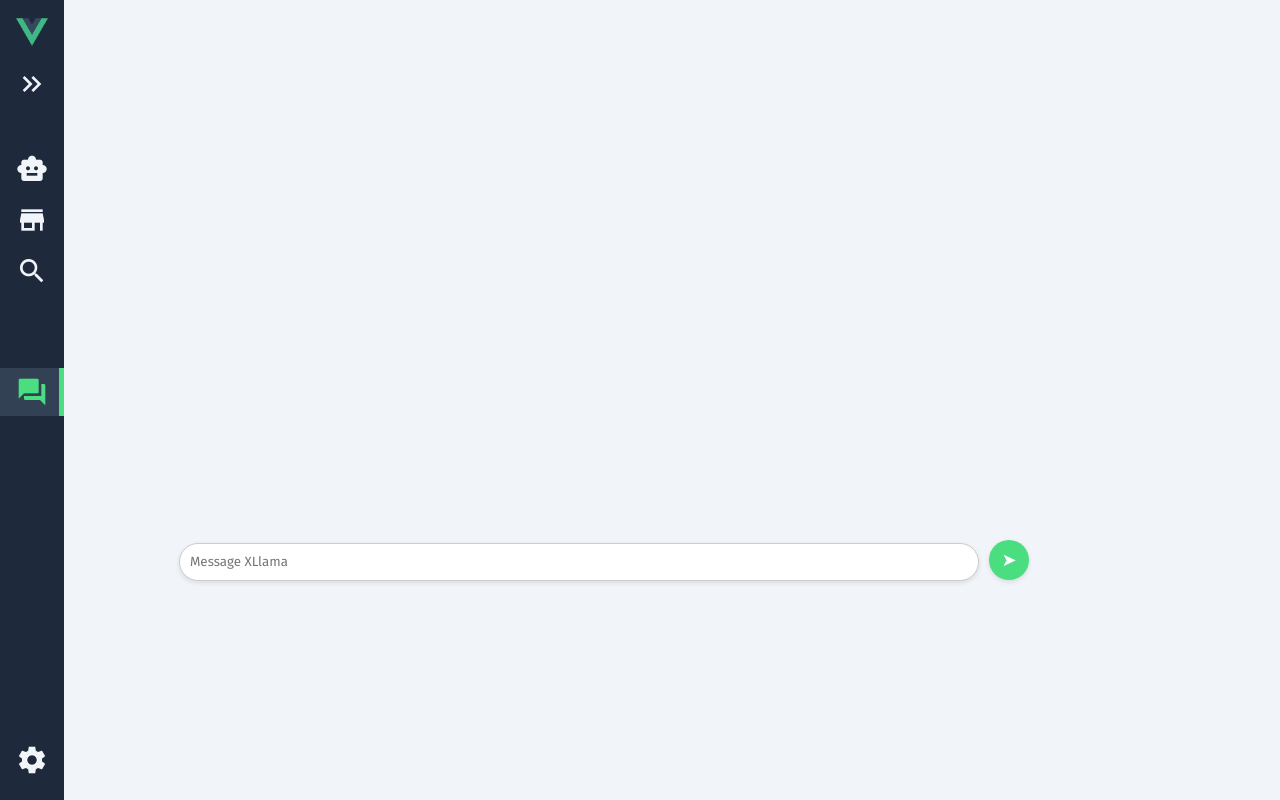
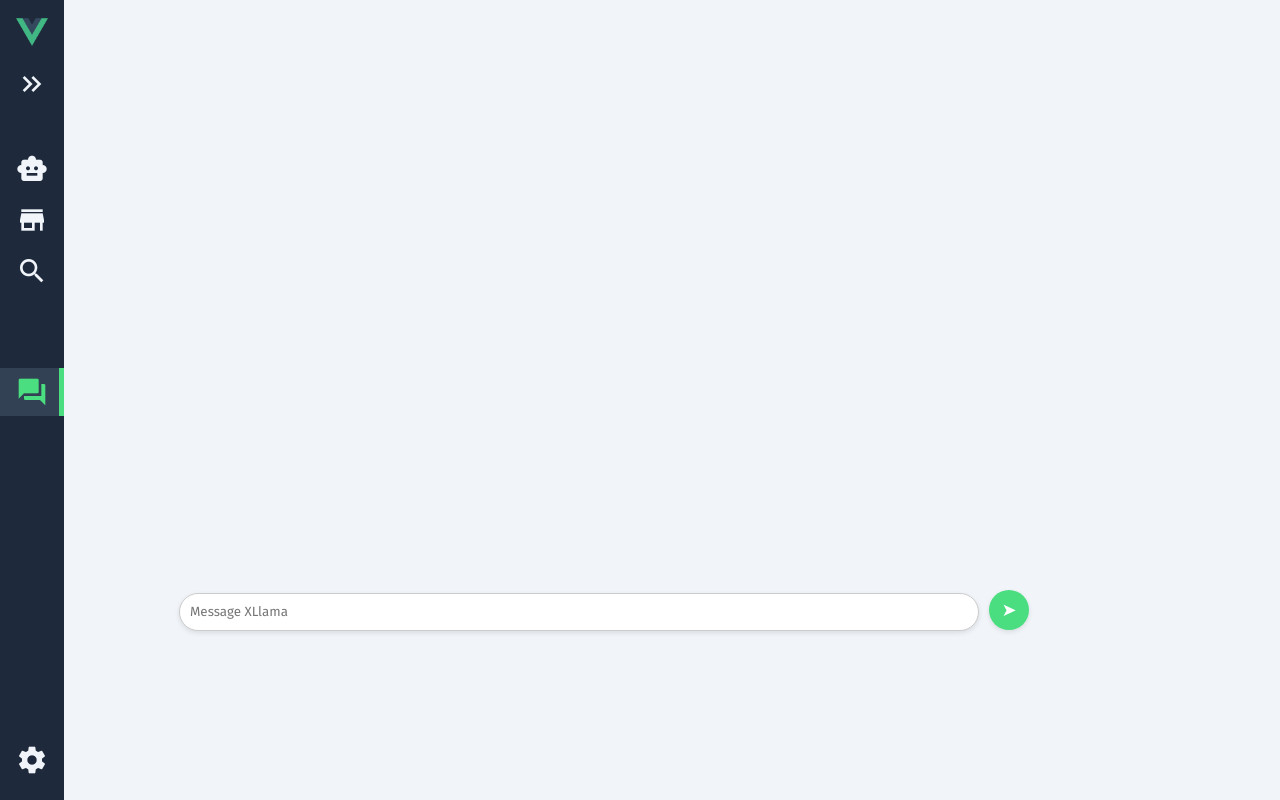
Before and after one commit to GanLiuuuu/xllama-client, a Vue app: page /chat in a window 1280 px wide. Built offline with nearby package versions, Linux system fonts and the light colour scheme.

Commit message:
beautify chat page

```diff
--- a/src/views/Chat.vue
+++ b/src/views/Chat.vue
@@ -1,8 +1,7 @@
 <template>
 	<div class="chat-area">
 
-	  <div style="overflow: auto;" v-html="content">
-
+	  <div style="overflow: auto;height: 500px; " v-html="content">
 	  </div>
 	  <div class="chat-input-container">
 		<input type="text" class="chat-input" placeholder="Message XLlama" v-model="text"/>
@@ -101,7 +100,7 @@
   }
 
   .chat-input-container {
-     margin-top: 500px; /* 固定在页面底部 */
+     margin-top: 50px; /* 固定在页面底部 */
       width: 1000px;
     }
 
```
